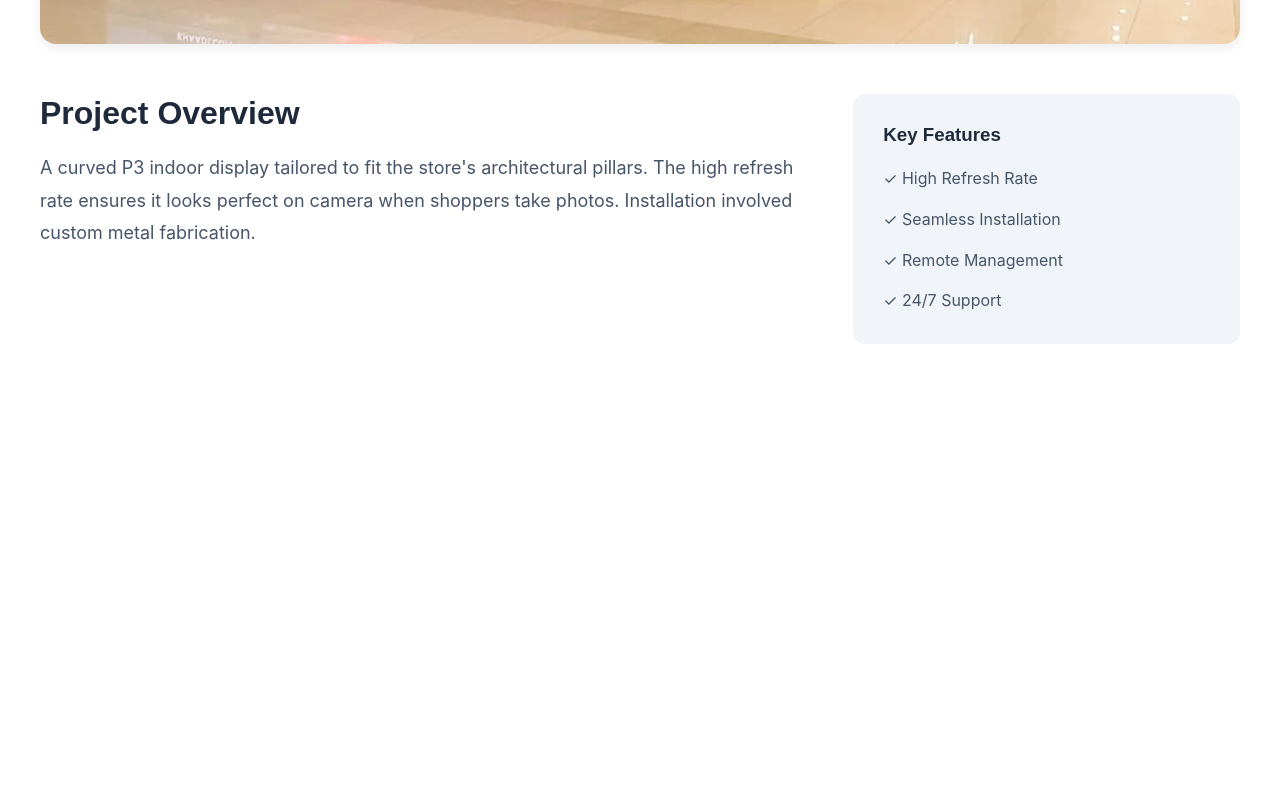
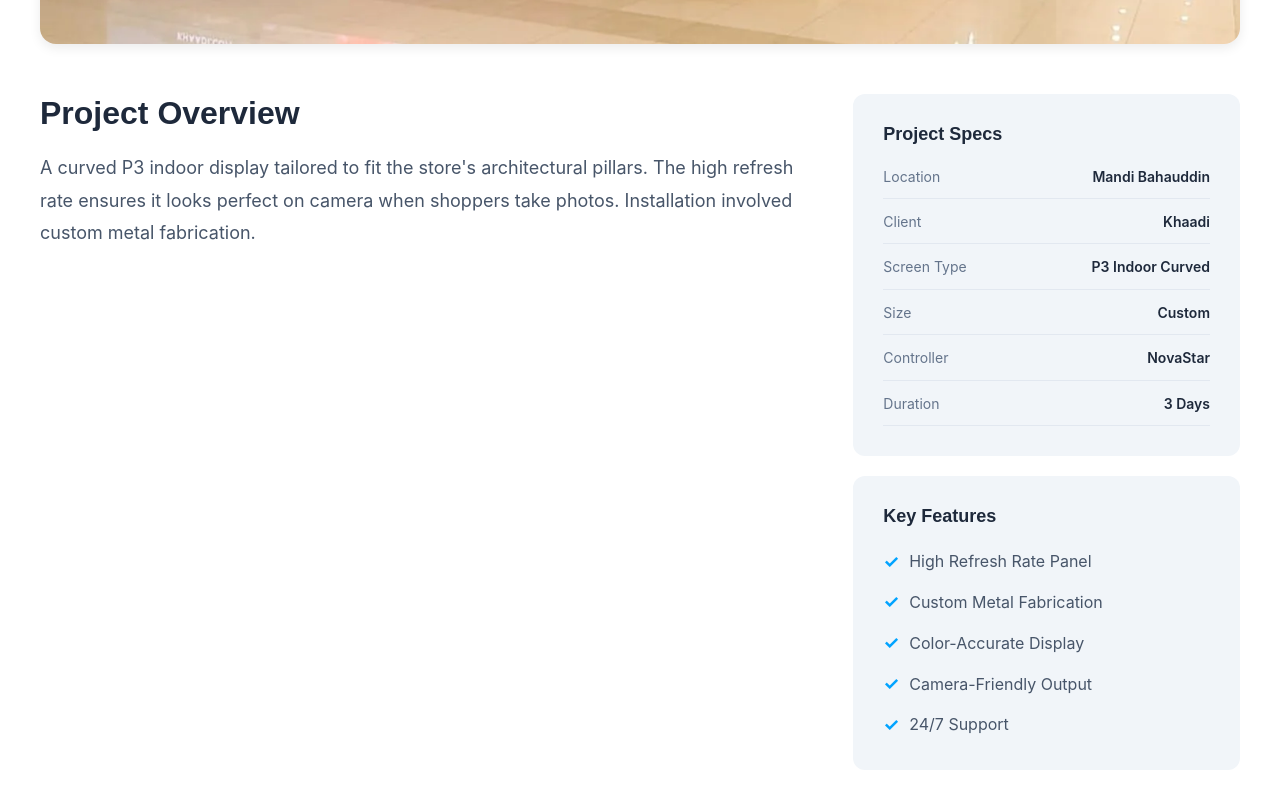
Before and after one commit to IsmailofficialGithub/SMS_landing_website, a React (Vite) app: page /project/1 in a window 1280 px wide. Shown: the part 927-1735 px from the top of the page. Before the commit the page ends 1371 px from the top, so only its background shows below. Built offline with nearby package versions, Linux system fonts and the light colour scheme; what lightswind would draw is missing.

Commit message:
feat: add ProjectDetails page component to display project specs and features

```diff
--- a/src/pages/ProjectDetails.jsx
+++ b/src/pages/ProjectDetails.jsx
@@ -3,14 +3,55 @@ import { useParams, Link } from 'react-router-dom';
 import { ArrowLeft } from 'lucide-react';
 import { motion } from 'framer-motion';
 
-// Using the same project data for now
 const projectList = [
-  { id: 0, title: "Khaadi - Lucky One Mall", desc: "A state-of-the-art SMD Video Wall installation for Khaadi at Lucky One Mall, Karachi. This massive display elevates the retail experience, providing crisp, dynamic visuals.", image: "/image/projects/Project1/Project1.png", details: "Installed a P2.5 indoor SMD video wall covering 15ft x 9ft. Delivered ultra-high contrast ratio with NovaStar processing ensuring zero-latency content delivery across the entire display. The project was completed in 4 days during mall off-hours." },
-  { id: 1, title: "Khaadi - Mandi Bahauddin", desc: "Custom indoor LED display integrated seamlessly into Khaadi's Mandi Bahauddin outlet. Designed for high brightness and stunning color accuracy to captivate in-store shoppers.", image: "/image/projects/Project2/image.png", details: "A curved P3 indoor display tailored to fit the store's architectural pillars. The high refresh rate ensures it looks perfect on camera when shoppers take photos. Installation involved custom metal fabrication." },
-  { id: 2, title: "Unilever Highway Banners", desc: "High-impact outdoor digital banners installed along the Islamabad Highway for Unilever. These weather-proof, ultra-bright displays guarantee maximum visibility and reach.", image: "/image/projects/Project3/image copy.png", details: "P6 Outdoor DIP LED screens designed to withstand extreme weather. Rated IP65 for waterproof performance, pushing 7000 Nits of brightness to combat direct sunlight along the highway." },
-  { id: 3, title: "District 92 Branding", desc: "Complete digital branding and display solution for District 92 in Bahria Town Phase 8, Islamabad. This project involved end-to-end installation of large-format outdoor screens.", image: "/image/projects/project4/image.png", details: "A massive multi-screen setup covering the facade of the building. We utilized lightweight die-cast aluminum cabinets for quick installation and easy front-maintenance." },
-  { id: 4, title: "Atif Aslam Concert", desc: "Spectacular stage backdrop and full set digital displays for the Atif Aslam live concert at Jinnah Convention Center. Delivered real-time, zero-latency visual effects.", image: "/image/projects/Project5/image.png", details: "Provided a 40ft x 20ft P3.91 rental LED screen as the main backdrop, along with 4 side-wing screens. Synchronized visuals with live lighting via Art-Net and Resolume Arena." },
-  { id: 5, title: "Khaadi - Hyderabad", desc: "Continuing our strong partnership with Khaadi, we deployed another massive SMD Video Wall at their Hyderabad flagship store. Providing brilliant, bezel-less visuals.", image: "/image/projects/Project6/image.png", details: "A stunning 4K resolution capable setup using ultra-fine P2.0 pitch panels. The display provides bezel-less continuity that aligns perfectly with Khaadi's premium brand aesthetic." }
+  {
+    id: 0, title: "Khaadi - Lucky One Mall",
+    desc: "A state-of-the-art SMD Video Wall installation for Khaadi at Lucky One Mall, Karachi. This massive display elevates the retail experience, providing crisp, dynamic visuals.",
+    image: "/image/projects/Project1/Project1.png",
+    details: "Installed a P2.5 indoor SMD video wall covering 15ft x 9ft. Delivered ultra-high contrast ratio with NovaStar processing ensuring zero-latency content delivery across the entire display. The project was completed in 4 days during mall off-hours.",
+    specs: { location: "Lucky One Mall, Karachi", client: "Khaadi", screenType: "P2.5 Indoor SMD", size: "15ft x 9ft", controller: "NovaStar MSD300", duration: "4 Days" },
+    features: ["Ultra-High Contrast Ratio", "Zero-Latency NovaStar Processing", "Front-Serviceable Panels", "Remote Content Management", "Seamless Bezel-Less Display"]
+  },
+  {
+    id: 1, title: "Khaadi - Mandi Bahauddin",
+    desc: "Custom indoor LED display integrated seamlessly into Khaadi's Mandi Bahauddin outlet. Designed for high brightness and stunning color accuracy to captivate in-store shoppers.",
+    image: "/image/projects/Project2/image.png",
+    details: "A curved P3 indoor display tailored to fit the store's architectural pillars. The high refresh rate ensures it looks perfect on camera when shoppers take photos. Installation involved custom metal fabrication.",
+    specs: { location: "Mandi Bahauddin", client: "Khaadi", screenType: "P3 Indoor Curved", size: "Custom", controller: "NovaStar", duration: "3 Days" },
+    features: ["High Refresh Rate Panel", "Custom Metal Fabrication", "Color-Accurate Display", "Camera-Friendly Output", "24/7 Support"]
+  },
+  {
+    id: 2, title: "Unilever Highway Banners",
+    desc: "High-impact outdoor digital banners installed along the Islamabad Highway for Unilever. These weather-proof, ultra-bright displays guarantee maximum visibility and reach.",
+    image: "/image/projects/Project3/image copy.png",
+    details: "P6 Outdoor DIP LED screens designed to withstand extreme weather. Rated IP65 for waterproof performance, pushing 7000 Nits of brightness to combat direct sunlight along the highway.",
+    specs: { location: "Islamabad Highway", client: "Unilever Pakistan", screenType: "P6 Outdoor DIP", brightness: "7000 Nits", ipRating: "IP65", duration: "7 Days" },
+    features: ["IP65 Waterproof Rated", "7000 Nits Brightness", "Wind-Load Structural Frame", "24/7 Operation", "Automated Brightness Control"]
+  },
+  {
+    id: 3, title: "District 92 Branding",
+    desc: "Complete digital branding and display solution for District 92 in Bahria Town Phase 8, Islamabad. This project involved end-to-end installation of large-format outdoor screens.",
+    image: "/image/projects/project4/image.png",
+    details: "A massive multi-screen setup covering the facade of the building. We utilized lightweight die-cast aluminum cabinets for quick installation and easy front-maintenance.",
+    specs: { location: "Bahria Town Phase 8, Islamabad", client: "District 92", screenType: "Large-Format Outdoor", coverage: "Full Facade", cabinets: "Die-Cast Aluminum", duration: "10 Days" },
+    features: ["Full-Facade Coverage", "Lightweight Die-Cast Cabinets", "Easy Front-Maintenance", "Structural Wind Analysis", "Content Management System"]
+  },
+  {
+    id: 4, title: "Atif Aslam Concert",
+    desc: "Spectacular stage backdrop and full set digital displays for the Atif Aslam live concert at Jinnah Convention Center. Delivered real-time, zero-latency visual effects.",
+    image: "/image/projects/Project5/image.png",
+    details: "Provided a 40ft x 20ft P3.91 rental LED screen as the main backdrop, along with 4 side-wing screens. Synchronized visuals with live lighting via Art-Net and Resolume Arena.",
+    specs: { location: "Jinnah Convention Center", client: "Event Organizer", screenType: "P3.91 Rental LED", size: "40ft x 20ft + 4 Wings", sync: "Art-Net / Resolume", duration: "2 Days" },
+    features: ["Zero-Latency Live Output", "Art-Net Lighting Sync", "Resolume Arena Integration", "4 Side-Wing Screens", "Full Technical Crew"]
+  },
+  {
+    id: 5, title: "Khaadi - Hyderabad",
+    desc: "Continuing our strong partnership with Khaadi, we deployed another massive SMD Video Wall at their Hyderabad flagship store. Providing brilliant, bezel-less visuals.",
+    image: "/image/projects/Project6/image.png",
+    details: "A stunning 4K resolution capable setup using ultra-fine P2.0 pitch panels. The display provides bezel-less continuity that aligns perfectly with Khaadi's premium brand aesthetic.",
+    specs: { location: "Hyderabad", client: "Khaadi", screenType: "P2.0 Ultra-Fine Indoor", resolution: "4K Ready", finish: "Bezel-Less", duration: "4 Days" },
+    features: ["Ultra-Fine P2.0 Pixel Pitch", "4K Resolution Ready", "Bezel-Less Continuity", "Premium Brand Aesthetic", "Remote Management"]
+  }
 ];
 
 export default function ProjectDetails() {
@@ -33,9 +74,9 @@ export default function ProjectDetails() {
   return (
     <div className="project-details-page" style={{ backgroundColor: 'var(--bg-white)', color: 'var(--text-dark)', minHeight: '100vh', paddingBottom: '100px' }}>
       <div className="container" style={{ paddingTop: '80px' }}>
-        <Link to="/" style={{ display: 'inline-flex', alignItems: 'center', gap: '8px', color: 'var(--primary)', textDecoration: 'none', marginBottom: '40px', fontWeight: '500' }}>
+        <a href="/#projects" style={{ display: 'inline-flex', alignItems: 'center', gap: '8px', color: 'var(--primary)', textDecoration: 'none', marginBottom: '40px', fontWeight: '500', cursor: 'pointer' }}>
           <ArrowLeft size={16} /> Back to Projects
-        </Link>
+        </a>
 
         <motion.div
           initial={{ opacity: 0, y: 20 }}
@@ -54,21 +95,35 @@ export default function ProjectDetails() {
             />
           </div>
 
-          <div className="project-info" style={{ display: 'grid', gridTemplateColumns: '2fr 1fr', gap: '40px' }}>
+          <div className="project-info" style={{ display: 'grid', gridTemplateColumns: '2fr 1fr', gap: '40px', marginTop: '50px' }}>
             <div>
               <h2 style={{ fontSize: '32px', marginBottom: '20px', color: 'var(--text-dark)' }}>Project Overview</h2>
-              <p style={{ fontSize: '18px', color: '#475569', lineHeight: '1.8' }}>
-                {project.details}
-              </p>
+              <p style={{ fontSize: '18px', color: '#475569', lineHeight: '1.8' }}>{project.details}</p>
             </div>
-            <div style={{ backgroundColor: 'var(--bg-light)', padding: '30px', borderRadius: '12px' }}>
-              <h3 style={{ marginBottom: '20px', color: 'var(--text-dark)' }}>Key Features</h3>
-              <ul style={{ listStyle: 'none', padding: 0, color: '#475569', display: 'flex', flexDirection: 'column', gap: '15px' }}>
-                <li>✓ High Refresh Rate</li>
-                <li>✓ Seamless Installation</li>
-                <li>✓ Remote Management</li>
-                <li>✓ 24/7 Support</li>
-              </ul>
+            <div style={{ display: 'flex', flexDirection: 'column', gap: '20px' }}>
+              {/* Specs Card */}
+              <div style={{ backgroundColor: 'var(--bg-light)', padding: '30px', borderRadius: '12px' }}>
+                <h3 style={{ marginBottom: '20px', color: 'var(--text-dark)', fontSize: '18px', fontWeight: 700 }}>Project Specs</h3>
+                <div style={{ display: 'flex', flexDirection: 'column', gap: '12px' }}>
+                  {Object.entries(project.specs || {}).map(([key, val]) => (
+                    <div key={key} style={{ display: 'flex', justifyContent: 'space-between', borderBottom: '1px solid #e2e8f0', paddingBottom: '10px', fontSize: '14px' }}>
+                      <span style={{ color: 'var(--text-muted)', textTransform: 'capitalize' }}>{key.replace(/([A-Z])/g, ' $1')}</span>
+                      <span style={{ color: 'var(--text-dark)', fontWeight: 600, textAlign: 'right' }}>{val}</span>
+                    </div>
+                  ))}
+                </div>
+              </div>
+              {/* Features Card */}
+              <div style={{ backgroundColor: 'var(--bg-light)', padding: '30px', borderRadius: '12px' }}>
+                <h3 style={{ marginBottom: '20px', color: 'var(--text-dark)', fontSize: '18px', fontWeight: 700 }}>Key Features</h3>
+                <ul style={{ listStyle: 'none', padding: 0, color: '#475569', display: 'flex', flexDirection: 'column', gap: '12px' }}>
+                  {(project.features || ['High Refresh Rate', 'Seamless Installation', 'Remote Management', '24/7 Support']).map((f, i) => (
+                    <li key={i} style={{ display: 'flex', alignItems: 'center', gap: '10px' }}>
+                      <span style={{ color: 'var(--brand-cyan)', fontWeight: 700, fontSize: '18px' }}>✓</span> {f}
+                    </li>
+                  ))}
+                </ul>
+              </div>
             </div>
           </div>
         </motion.div>
```
